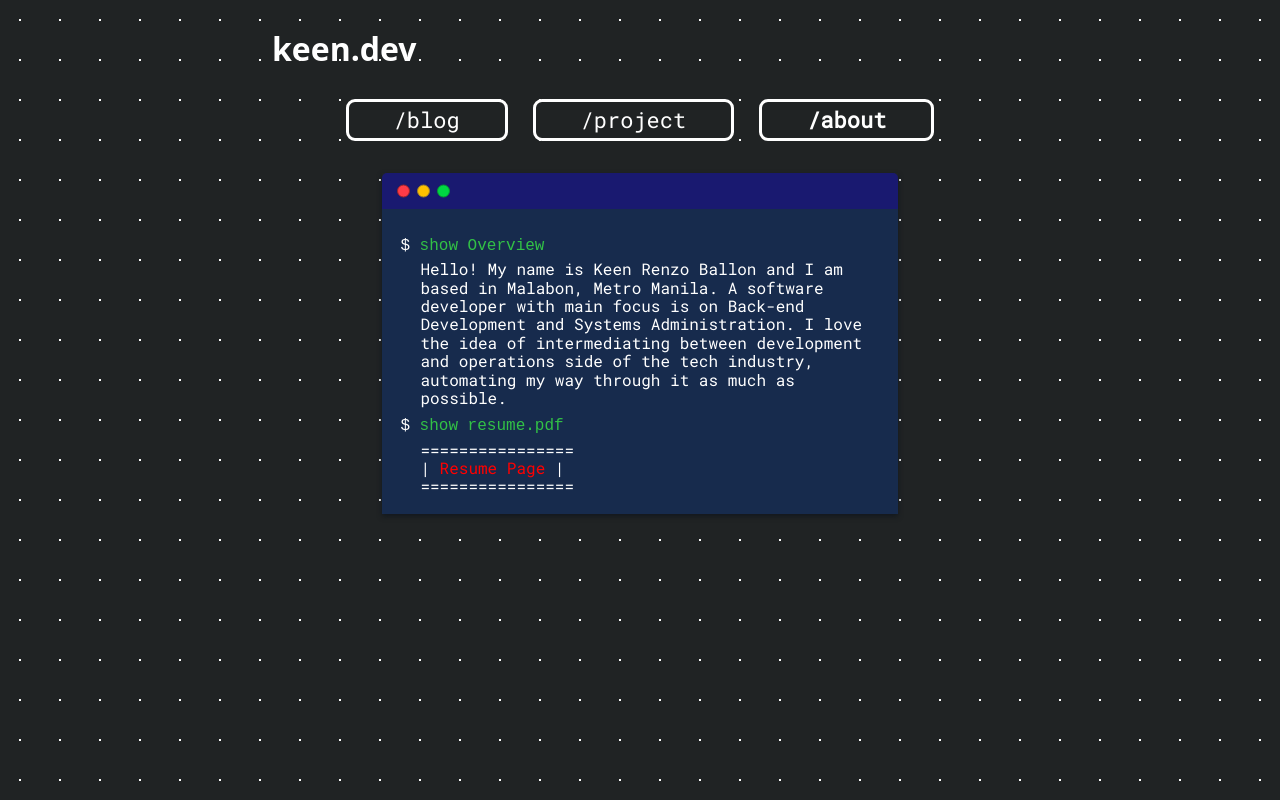
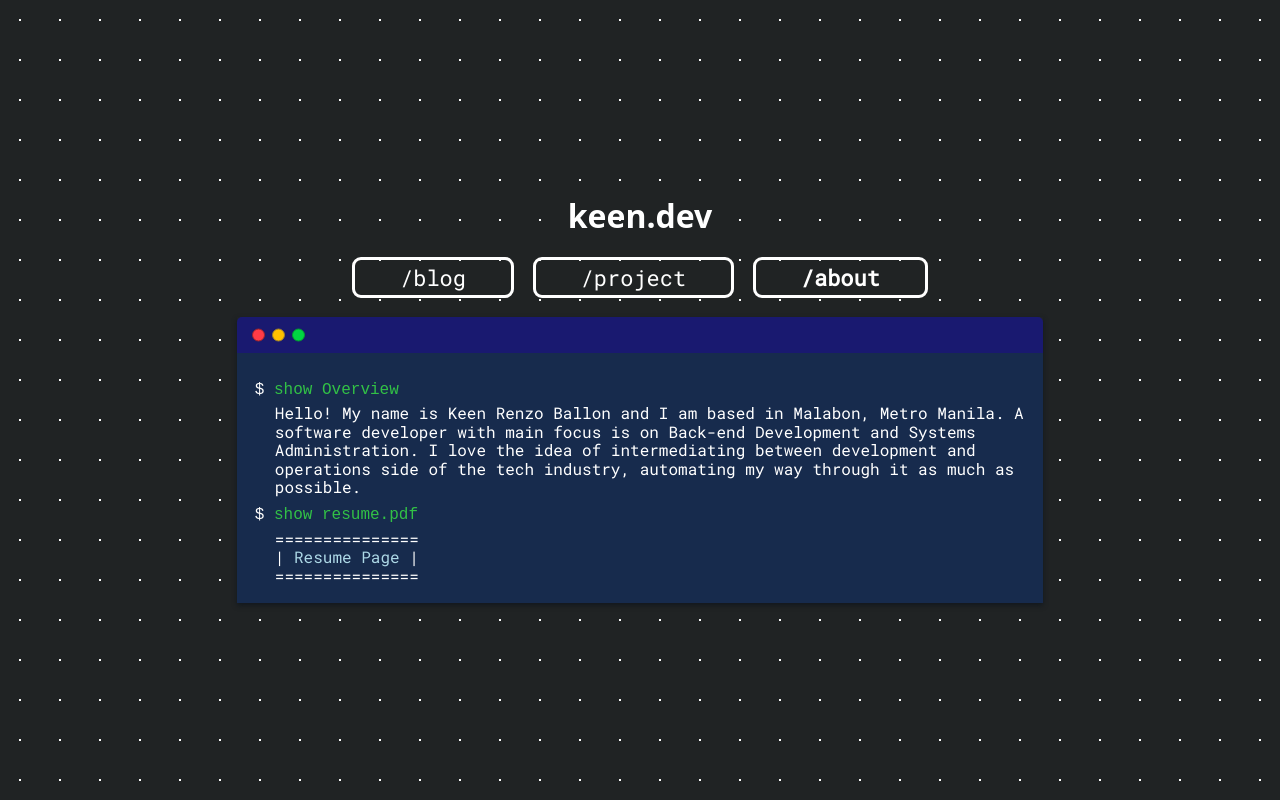
Before and after one commit to keenowh/keen.dev-blog, a Gatsby site: page /about in a window 1280 px wide. Built offline with nearby package versions, Linux system fonts and the light colour scheme; Gatsby itself is replaced by a stand-in of ours; a web font is replaced by a local one.

Commit message:
added some changes

```diff
--- a/gatsby-config.js
+++ b/gatsby-config.js
@@ -4,7 +4,7 @@ require("dotenv").config({
 
 module.exports = {
    siteMetadata: {
-      title: "keen.dev",
+      title: "Keen Ballon",
       description: "Blogsite",
       author: "Keen Ballon",
       siteUrl: "http://keendev.netlify.app",
@@ -25,6 +25,7 @@ module.exports = {
             },
          },
       },
+      `gatsby-plugin-preload-fonts`,
       "gatsby-plugin-react-helmet",
       {
          resolve: `gatsby-source-filesystem`,
--- a/src/components/GlobalStyle.js
+++ b/src/components/GlobalStyle.js
@@ -3,9 +3,6 @@ import { createGlobalStyle } from "styled-components"
 
 const GlobalStyle = createGlobalStyle`
   ${normalize}
-
-  @import url('https://fonts.googleapis.com/css2?family=Roboto+Mono:wght@500&display=swap');
-  @import url('https://fonts.googleapis.com/css2?family=Rubik:wght@900&display=swap');
 
   *, *:before, *:after {
     box-sizing: border-box;
--- a/src/components/layout.js
+++ b/src/components/layout.js
@@ -9,17 +9,17 @@ import SEO from "./seo"
 const Main = styled.main`
    width: 90%;
    margin: 0 auto;
-
-   @media (min-width: 350px) {
-      padding: 1rem 1.5rem 4rem;
-   }
-
+   min-height: 100vh;
+   display: flex;
+   justify-content: center;
+   flex-direction: column;
+   align-content: center;
+`
+const StyledHeader = styled.header`
    @media (min-width: 1080px) {
-      padding: 1rem 8rem 0;
-      width: 70vw;
+      height: 120px;
    }
 `
-const StyledHeader = styled.header``
 
 const TitleLink = styled(Link)`
    text-transform: lowercase;
@@ -38,14 +38,15 @@ const TitleLink = styled(Link)`
 
 const StyledTitle = styled.h1`
    // margin-bottom: 2rem;
-   margin: 0.3em 0;
-
+   padding: 0.3em 0;
+   margin: 0;
+   text-align: center;
    @media (min-width: 350px) {
-      margin: 0.5em 0 0.2em;
+      padding: 0.5em 0 0.2em;
    }
 
    @media (min-width: 520px) {
-      margin: 0.667em 0;
+      padding: 0.667em 0;
    }
 `
 
--- a/src/components/nav.js
+++ b/src/components/nav.js
@@ -10,37 +10,46 @@ const StyledNav = styled.nav`
    max-width: 80%;
    display: block;
    margin: 0 auto;
+   @media (min-width: 1080px) {
+      max-width: 50%;
+   }
+
    @media (min-width: 520px) {
       display: flex;
       justify-content: space-between;
-      margin-bottom: 2em;
    }
 `
 
-const StyledList = styled.div`
-   padding: 0;
-   display: flex;
-   flex-wrap: wrap;
-   justify-content: space-around;
-   margin-top: 0;
+// const StyledList = styled.div`
+//    padding: 0;
+//    display: flex;
+//    flex-wrap: wrap;
+//    justify-content: space-around;
+//    margin-top: 0;
 
-   @media (max-width: 520px) {
-      display: flex;
-      flex-direction: column;
-      margin-top: 0.5em;
-      align-content: center;
-   }
-`
+//    @media (max-width: 520px) {
+//       display: flex;
+//       flex-direction: column;
+//       margin-top: 0.5em;
+//       align-content: center;
+//    }
+// `
 
 const ListElement = styled.div`
    text-align: center;
    font-size: 1.8rem;
    border-radius: 9px;
+   padding: 0.5rem 1.5rem;
+
    border: solid white 3px;
+   // @media (max-width: 768px) {
+   //    margin-bottom: 10px;
+   // }
+
    @media (min-width: 768px) {
       font-size: 2.2rem;
       padding: 0.5rem 4.5rem;
-      margin-top: 10px;
+      // margin-top: 10px;
    }
 
    &:hover {
--- a/src/components/projectlistingsection.js
+++ b/src/components/projectlistingsection.js
@@ -9,13 +9,9 @@ const StyledListingSection = styled.section`
       width: 100%;
    }
 `
-const StyledSectionHeading = styled.h2`
-   margin-bottom: 0;
-`
 
-const ProjectListingSection = ({ projects, sectionTitle }) => (
+const ProjectListingSection = ({ projects }) => (
    <StyledListingSection>
-      <StyledSectionHeading>{sectionTitle}</StyledSectionHeading>
       <ProjectListing projects={projects} />
    </StyledListingSection>
 )
--- a/src/pages/about.js
+++ b/src/pages/about.js
@@ -8,6 +8,10 @@ const WindowContainer = styled.div`
    margin: 2rem auto;
    box-shadow: 0 0.25rem 0.5rem #12181e;
    border-radius: 0 0 0.1rem 0.1rem;
+
+   @media (max-width: 1080px) {
+      width: 90%;
+   }
 `
 
 const WindowBar = styled.div`
@@ -74,6 +78,10 @@ const WindowCommand = styled.span`
    color: #32c146;
 `
 
+const TerminalLink = styled.a`
+   color: lightblue;
+`
+
 const About = () => (
    <Layout>
       <WindowContainer>
@@ -97,10 +105,14 @@ const About = () => (
                $ <WindowCommand>show resume.pdf</WindowCommand>
             </WindowPre>
             <div style={{ color: "white", marginLeft: "2rem" }}>
-               ================
-               <br />| <a href="resume.pdf">Resume Page</a> |
+               ===============
+               <br />|{"   "}
+               <TerminalLink href="https://s3-resume-bucket-lab.s3.amazonaws.com/Resume.pdf">
+                  Resume Page
+               </TerminalLink>
+               {"   "}|
                <br />
-               ================
+               ===============
             </div>
          </WindowBody>
       </WindowContainer>
--- a/src/pages/projects.js
+++ b/src/pages/projects.js
@@ -32,9 +32,7 @@ const ProjectsPageInner = () => {
          <h1>Projects</h1>
          <StaticQuery
             query={query}
-            render={(data) => (
-               <ProjectListingSection projects={data} sectionTitle="Personal" />
-            )}
+            render={(data) => <ProjectListingSection projects={data} />}
          />
       </div>
    )
```
Also changed, not shown: src/pages/index.js (+23 -6 lines), 2 other files.
